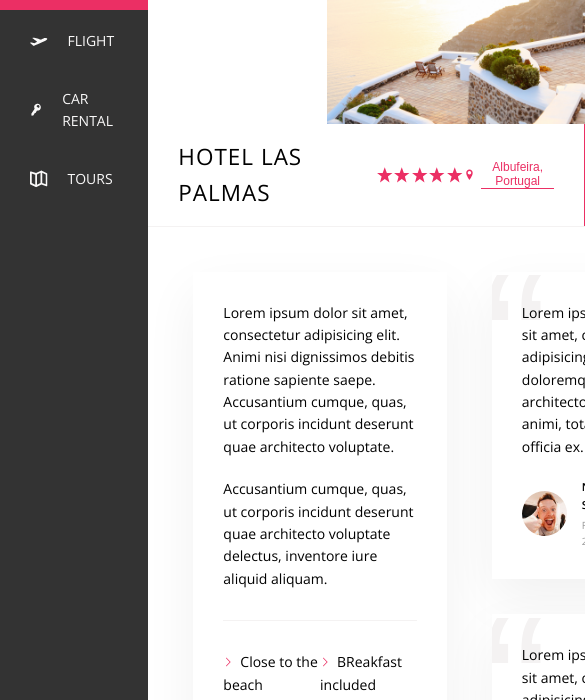
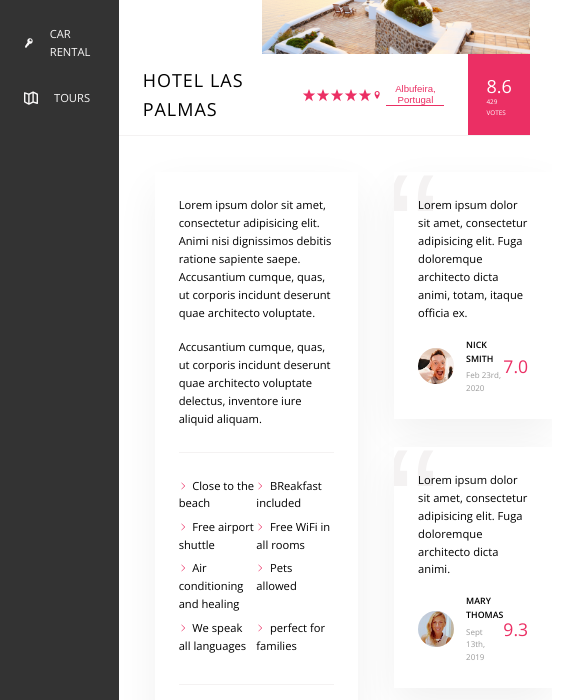
Before and after one commit to darkside550/Trillo, a website: page index.html in a window 390 px wide. Shown: the part 227-927 px from the top of the page, 585 px wide, since content can reach past the window. Drawn offline with nearby package versions, Linux system fonts and the light colour scheme; files that its build step writes are made by us from their sources.

Commit message:
added variables for screen size and changed fontsize of root element for responsiveness

```diff
--- a/sass/_base.scss
+++ b/sass/_base.scss
@@ -36,6 +36,12 @@ Grey dark 3: #999
     --line: 1px solid var(--color-grey-light-2);
 }
 
+// SASS VARIABLES
+$bp-largest : 75em ; // 1200/16
+$bp-large : 68.75em ; // 1100/16
+$bp-medium: 56.25em ; // 900/16
+
+
 * {
     margin: 0;
     padding: 0;
@@ -49,7 +55,11 @@ Grey dark 3: #999
 
 html {
     box-sizing: border-box;
-    font-size: 62.5%; // 1 rem = 10px
+    font-size: 62.5%; // 1 rem = 10px, 10px/16px =62.5%
+
+    @media only screen and (max-width: $bp-large){
+        font-size: 50%; // 8/16= 50%
+    }
 }
 
 body {
```
